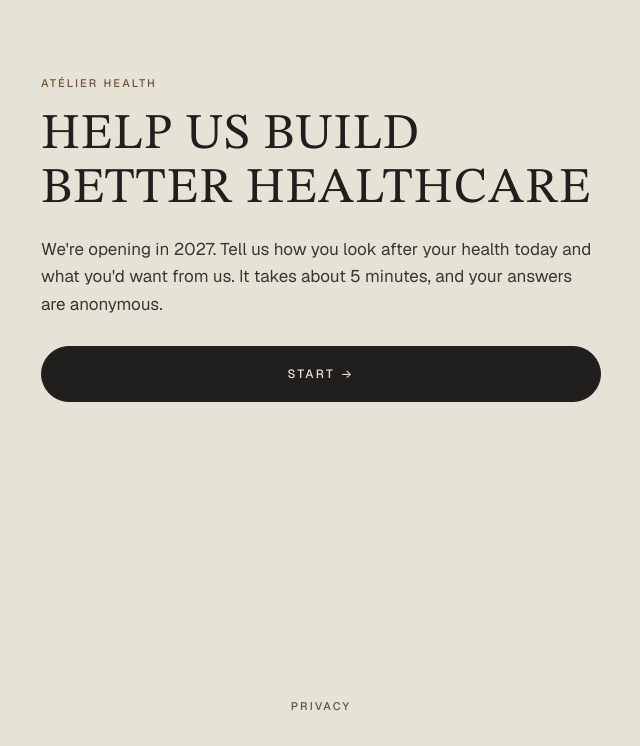
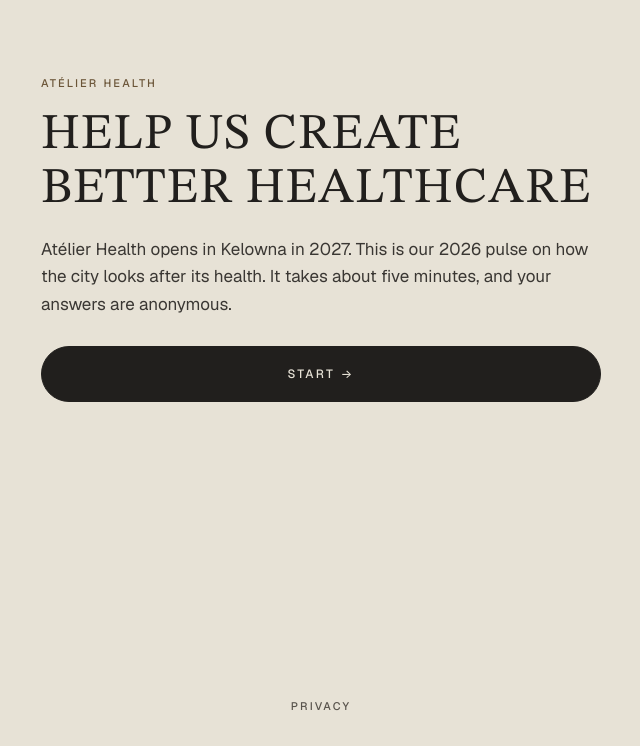
Before and after one commit to NickatAtelier/AtelierHealthWebsite, a plain HTML site: page survey.html in a window 1280 px wide. Shown: the part 54-800 px from the top of the page, without its empty margins (319-959 px from the left). Drawn offline with Linux system fonts and the light colour scheme.

Commit message:
Confident copy: Kelowna's healthcare pulse; align survey headline with landing
Co-Authored-By: Claude Opus 5.5 <noreply@anthropic.com>
Claude-Session: https://claude.ai/code/session_017aDjdBimpCWsbezKEhXn6x

```diff
--- a/survey.html
+++ b/survey.html
@@ -4,13 +4,13 @@
 <meta charset="utf-8">
 <meta name="viewport" content="width=device-width, initial-scale=1, viewport-fit=cover">
 <title>2026 Healthcare Survey — Atélier Health</title>
-<meta name="description" content="Help us build better healthcare. A five-minute, anonymous survey from Atélier Health.">
+<meta name="description" content="Take Kelowna’s healthcare pulse for 2026. A five-minute, anonymous survey from Atélier Health.">
 <link rel="canonical" href="https://atelierhealth.ca/survey">
 <meta name="theme-color" content="#E7E2D6">
 <meta property="og:type" content="website">
 <meta property="og:site_name" content="Atélier Health">
 <meta property="og:url" content="https://atelierhealth.ca/survey">
-<meta property="og:title" content="Help us build better healthcare.">
+<meta property="og:title" content="Help us create better healthcare.">
 <meta property="og:description" content="A five-minute, anonymous survey from Atélier Health, opening in Kelowna in 2027.">
 <meta property="og:image" content="https://atelierhealth.ca/assets/share.png">
 <meta property="og:image:width" content="1200">
@@ -560,13 +560,13 @@ a.opt.social-tile,.opt.social-tile{flex-direction:column;justify-content:center;
 
   function renderIntro(el) {
     el.appendChild(label('ATÉLIER HEALTH'));
-    el.appendChild(heading('Help us build better healthcare', true));
-    el.appendChild(h('p', { 'class': 'body', text: "We're opening in 2027. Tell us how you look after your health today and what you'd want from us. It takes about 5 minutes, and your answers are anonymous." }));
+    el.appendChild(heading('Help us create better healthcare', true));
+    el.appendChild(h('p', { 'class': 'body', text: "Atélier Health opens in Kelowna in 2027. This is our 2026 pulse on how the city looks after its health. It takes about five minutes, and your answers are anonymous." }));
     el.appendChild(h('div', { 'class': 'actions' }, [primary('Start →', function () {
       if (!S.startedAt) S.startedAt = Date.now();
       goNext();
     })]));
-    return 'Help us build better healthcare.';
+    return 'Help us create better healthcare.';
   }
 
   function renderConcept(el) {
@@ -1104,7 +1104,7 @@ a.opt.social-tile,.opt.social-tile{flex-direction:column;justify-content:center;
 
   function renderThanks(el) {
     el.appendChild(heading('Thank you', true));
-    el.appendChild(h('p', { 'class': 'body', text: 'Your answers help shape what we build. We can’t wait to meet you.' }));
+    el.appendChild(h('p', { 'class': 'body', text: 'Your answers are in. We can’t wait to meet you.' }));
     if (joined) el.appendChild(h('p', { 'class': 'body', text: 'You’re on the list.' }));
     if (investor) el.appendChild(h('p', { 'class': 'body', text: 'We’ll be in touch about investing.' }));
     el.appendChild(h('div', { 'class': 'social' }, [
```
Also changed, not shown: index.html (+1 -1 lines).
